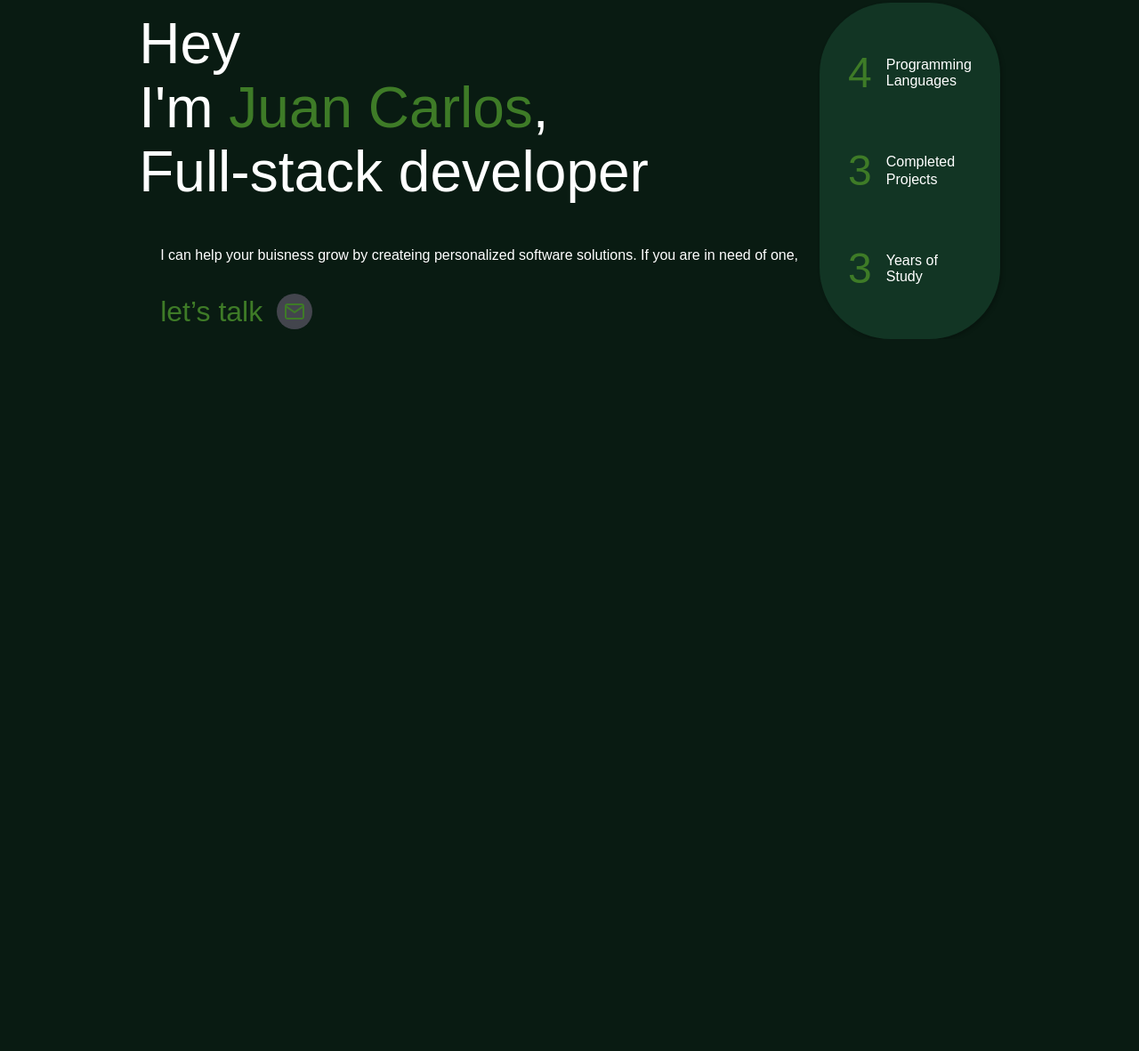
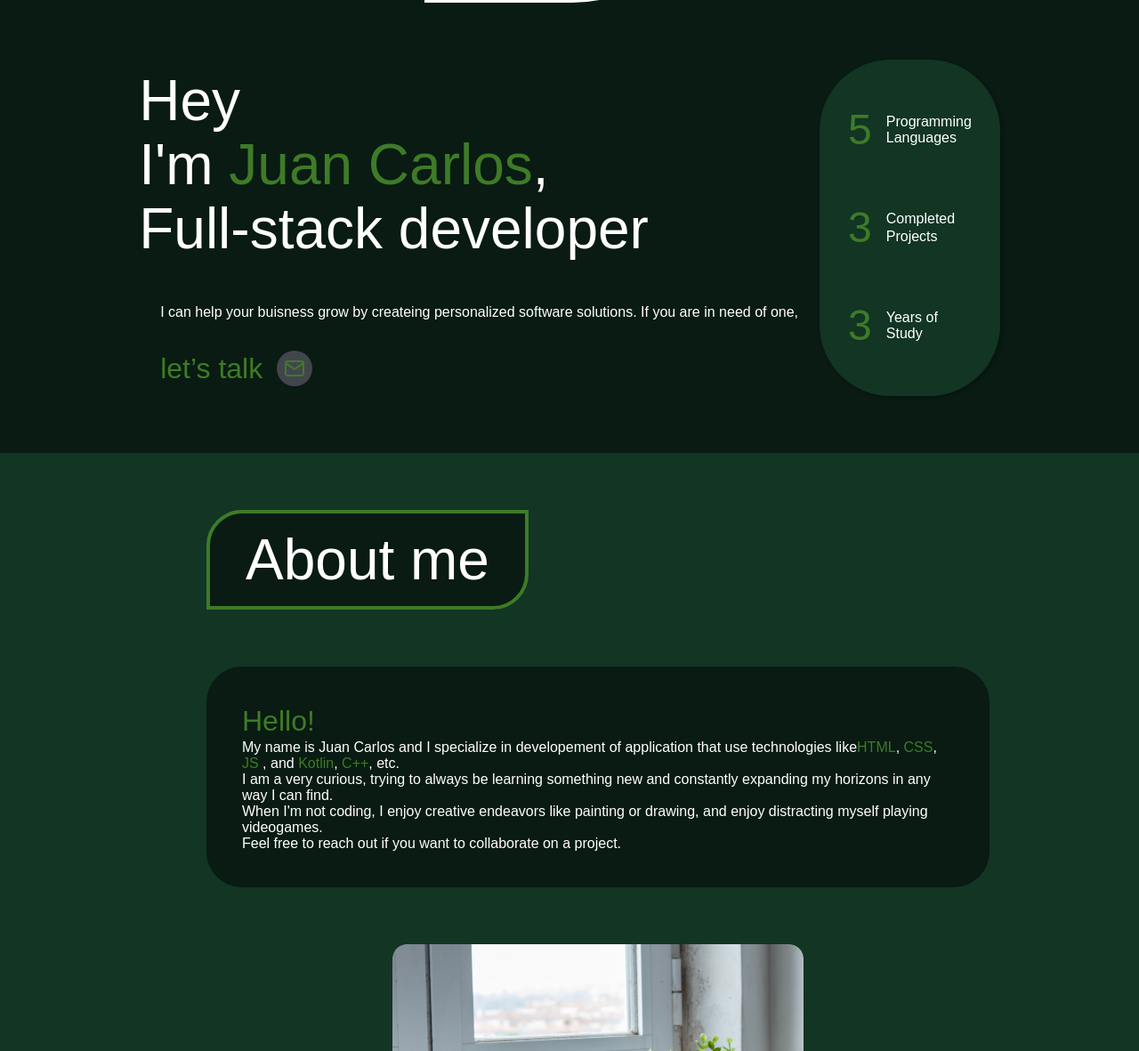
Before and after one commit to Johnccg/Portfolio, a plain HTML site: page index.html in a window 1280 px wide. Shown: the part 959-2140 px from the top of the page at 89% size. Before the commit the page ends 1404 px from the top, so only its background shows below. Drawn offline with Linux system fonts and the light colour scheme.

Commit message:
Add About Me section

```diff
--- a/index.html
+++ b/index.html
@@ -30,8 +30,9 @@
         </nav>
     </header>
     <hr>
-    <!-- Intorduction -->
-    <article class="article-1">
+
+    <!-- Intorduction section -->
+    <article class="article-intorduction">
         <div class="title">
             Developer
         </div>
@@ -104,7 +105,7 @@
 
                 <div class="highlights">
                     <div class="highlights-section">
-                        <div class="highlights-number">4</div>
+                        <div class="highlights-number">5</div>
                         <div class="highlight-text">
                             Programming<br>
                             Languages
@@ -128,6 +129,37 @@
             </div>
         </div>
     </article>
+
+    <!-- About me section -->
+    <article class="article-1">
+        <div class="about-me-container">
+            <div class="about-me-content">
+                <div class="about-me-title">
+                    About me
+                </div>
+                <div class="about-me-text">
+                    <p>
+                        <span class="mark-big">
+                            Hello!
+                            <br />
+                        </span>
+                        My name is Juan Carlos and I specialize in developement of application that use technologies
+                        like<span class="mark">HTML</span>, <span class="mark">CSS</span>, <span class="mark">JS</span>
+                        , and <span class="mark">Kotlin</span>, <span class="mark">C++</span>, etc.
+                        <br />
+                        I am a very curious, trying to always be learning something new and constantly expanding my
+                        horizons in any way I can find.
+                        <br />
+                        When I'm not coding, I enjoy creative endeavors like painting or drawing, and enjoy
+                        distracting myself playing videogames.
+                        <br />
+                        Feel free to reach out if you want to collaborate on a project.
+                    </p>
+                </div>
+            </div>
+            <img class="about-me-image" src="./images/image0.png" />
+        </div>
+    </article>
 </body>
 
 </html>
--- a/styles.css
+++ b/styles.css
@@ -2,7 +2,24 @@ body {
     background-color: #091b12;
     font-family: "IbmPlexMono-Medium", sans-serif;
     color: white;
-    margin: 64px 128px;
+    margin: 64px 0;
+}
+
+article{
+    padding: 64px 0;
+}
+
+header {
+    display: flex;
+    flex-direction: row;
+    justify-content: space-between;
+    padding: 0 128px;
+}
+
+nav {
+    display: flex;
+    flex-direction: row;
+    gap: 32px;
 }
 
 .logo {
@@ -40,19 +57,7 @@ body {
     font-weight: 400;
 }
 
-header {
-    display: flex;
-    flex-direction: row;
-    justify-content: space-between;
-}
-
-nav {
-    display: flex;
-    flex-direction: row;
-    gap: 32px;
-}
-
-.article-1 {
+.article-introduction {
     display: flex;
     flex-direction: column;
     gap: 0px;
@@ -274,7 +279,14 @@ nav {
 }
 
 .mark {
-    color: var(--brand-1, #3e7b27);
+    color: #3e7b27;
+}
+
+.mark-big {
+    color: #3e7b27;
+    font-size: 32px;
+    line-height: 42px;
+    font-weight: 500;
 }
 
 .introduction-paragraph {
@@ -378,3 +390,61 @@ nav {
     font-weight: var(--para-m-font-weight, 400);
     position: relative;
 }
+
+.article-1 {
+  background: #123524;
+  display: flex;
+  flex-direction: column;
+  gap: 128px;
+  align-items: center;
+  justify-content: center;
+}
+
+.about-me-container {
+  padding: 0px 64px 0px 128px;
+  display: flex;
+  flex-direction: row;
+  gap: 64px;
+  align-items: center;
+  justify-content: center;
+  flex-wrap: wrap;
+  align-content: center;
+}
+
+.about-me-content {
+  display: flex;
+  flex-direction: column;
+  gap: 64px;
+  align-items: flex-start;
+}
+.about-me-title {
+  background: #091b12;
+  border-radius: 40px 0px;
+  border-style: solid;
+  border-color: #3e7b27;
+  border-width: 4px;
+  padding: 16px 40px;
+  display: flex;
+  flex-direction: row;
+  font-size: 64px;
+  line-height: 72px;
+  font-weight: 400;
+}
+
+.about-me-text {
+  background: #091b12;
+  border-radius: 40px;
+  padding: 24px 40px 24px 40px;
+  gap: 16px;
+  width: 800px;
+}
+
+.about-me-image {
+  border-radius: 16px;
+  flex-direction: column;
+  width: 462px;
+  height: 556px;
+  position: relative;
+  overflow: hidden;
+  object-fit: cover;
+}
```
Also changed, not shown: images/image0.png (added).
